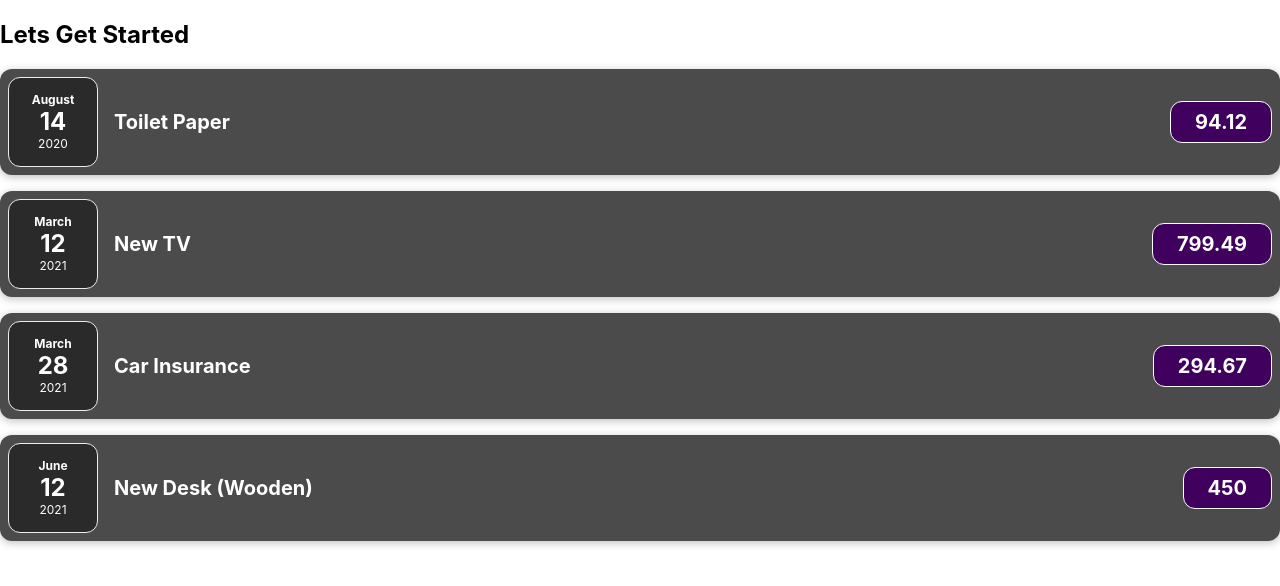
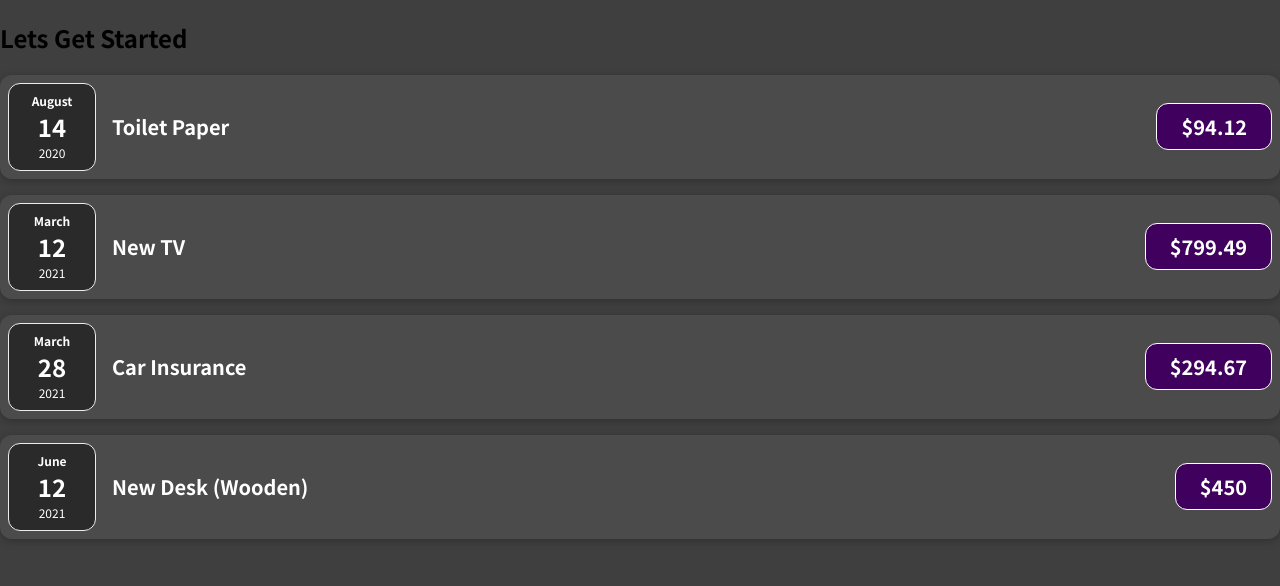
Before and after one commit to psadalja/expense-tracker, a React (Create React App) app: page / in a window 1280 px wide. Shown: the top 586 px of the page. Built offline with nearby package versions, Linux system fonts and the light colour scheme.

Commit message:
expenses seperate component

```diff
--- a/src/components/ExpenseItem.jsx
+++ b/src/components/ExpenseItem.jsx
@@ -1,18 +1,16 @@
-import React from "react";
-// import "./ExpenseDate";
 import ExpenseDate from "./ExpenseDate";
 import "./ExpenseItem.css";
 
-const ExpenseItem = (props) => {
+function ExpenseItem(props) {
   return (
     <div className="expense-item">
       <ExpenseDate date={props.date} />
       <div className="expense-item__description">
         <h2>{props.title}</h2>
+        <div className="expense-item__price">${props.amount}</div>
       </div>
-      <div className="expense-item__price">{props.amount}</div>
     </div>
   );
-};
+}
 
 export default ExpenseItem;
--- a/src/index.css
+++ b/src/index.css
@@ -1,13 +1,14 @@
+@import url("https://fonts.googleapis.com/css2?family=Noto+Sans+JP:wght@400;700&display=swap");
+
+* {
+  box-sizing: border-box;
+}
+
+html {
+  font-family: "Noto Sans JP", sans-serif;
+}
+
 body {
   margin: 0;
-  font-family: -apple-system, BlinkMacSystemFont, 'Segoe UI', 'Roboto', 'Oxygen',
-    'Ubuntu', 'Cantarell', 'Fira Sans', 'Droid Sans', 'Helvetica Neue',
-    sans-serif;
-  -webkit-font-smoothing: antialiased;
-  -moz-osx-font-smoothing: grayscale;
+  background-color: #3f3f3f;
 }
-
-code {
-  font-family: source-code-pro, Menlo, Monaco, Consolas, 'Courier New',
-    monospace;
-}
```
Also changed, not shown: src/components/Expenses.css (added, +9 -0 lines), src/components/Expenses.jsx (added, +31 -0 lines).
